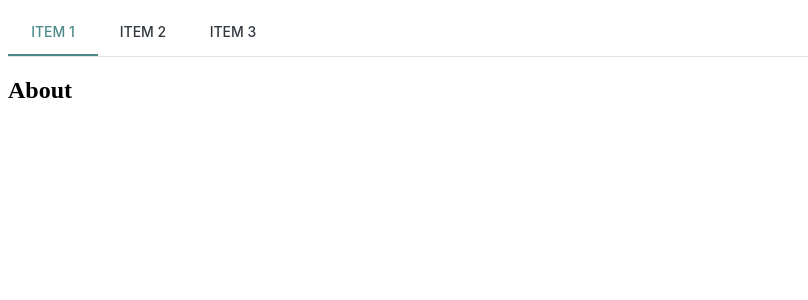
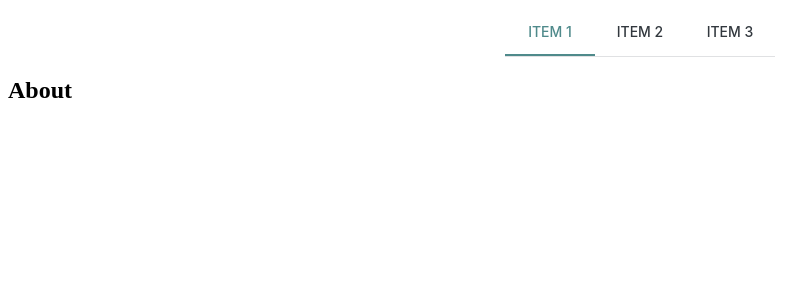
Before and after one commit to Sevangmb/CV2, a React (Create React App) app: page /about in a window 1280 px wide. Shown: the top 300 px of the page, without its empty margins (0-808 px from the left). Built offline with nearby package versions, Linux system fonts and the light colour scheme.

Commit message:
center nav bar

```diff
--- a/src/BasicTabs.js
+++ b/src/BasicTabs.js
@@ -18,7 +18,12 @@ export default function BasicTabs(props) {
   };
 
   return (
-    <JBox sx={{ width: "100%" }}>
+    <JBox sx={{
+      width: "100%",
+      display: "flex",
+      alignItems: "center",
+      justifyContent: "center",
+    }}>
       <JBox sx={{ borderBottom: 1, borderColor: "divider" }}>
         <Tabs
           value={value}
```
Also changed, not shown: src/customTheme.js (+6 -7 lines).
